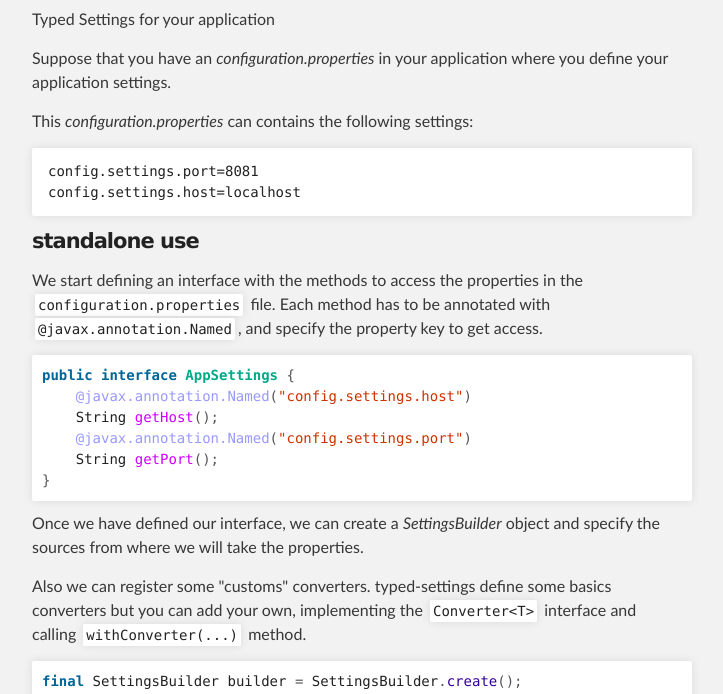
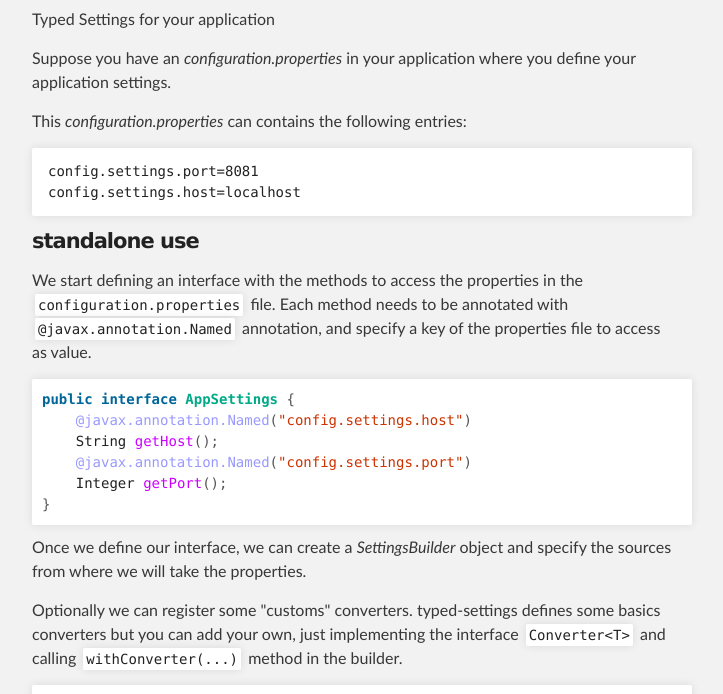
Before and after one commit to mmonti/typed-settings, a plain HTML site: page index.html in a window 1280 px wide. Shown: the part 321-1015 px from the top of the page, without its empty margins (288-1011 px from the left). Drawn offline with Linux system fonts and the light colour scheme.

```diff
--- a/index.html
+++ b/index.html
@@ -35,9 +35,9 @@
 
 <p>Typed Settings for your application</p>
 
-<p>Suppose that you have an <em>configuration.properties</em> in your application where you define your application settings.</p>
+<p>Suppose you have an <em>configuration.properties</em> in your application where you define your application settings.</p>
 
-<p>This <em>configuration.properties</em> can contains the following settings:</p>
+<p>This <em>configuration.properties</em> can contains the following entries:</p>
 
 <pre><code>config.settings.port=8081
 config.settings.host=localhost
@@ -45,26 +45,26 @@
 
 <h4>standalone use</h4>
 
-<p>We start defining an interface with the methods to access the properties in the <code>configuration.properties</code> file. Each method has to be annotated with <code>@javax.annotation.Named</code>, and specify the property key to get access.</p>
+<p>We start defining an interface with the methods to access the properties in the <code>configuration.properties</code> file. Each method needs to be annotated with <code>@javax.annotation.Named</code> annotation, and specify a key of the properties file to access as value.</p>
 
 <div class="highlight"><pre><span class="kd">public</span> <span class="kd">interface</span> <span class="nc">AppSettings</span> <span class="o">{</span>
     <span class="nd">@javax.annotation.Named</span><span class="o">(</span><span class="s">"config.settings.host"</span><span class="o">)</span>
     <span class="n">String</span> <span class="nf">getHost</span><span class="o">();</span>
     <span class="nd">@javax.annotation.Named</span><span class="o">(</span><span class="s">"config.settings.port"</span><span class="o">)</span>
-    <span class="n">String</span> <span class="nf">getPort</span><span class="o">();</span>
+    <span class="n">Integer</span> <span class="nf">getPort</span><span class="o">();</span>
 <span class="o">}</span>
 </pre></div>
 
-<p>Once we have defined our interface, we can create a <em>SettingsBuilder</em> object and specify the sources from where we will take the properties.</p>
+<p>Once we define our interface, we can create a <em>SettingsBuilder</em> object and specify the sources from where we will take the properties.</p>
 
-<p>Also we can register some "customs" converters. typed-settings define some basics converters but you can add your own, implementing the <code>Converter&lt;T&gt;</code> interface and calling <code>withConverter(...)</code> method.</p>
+<p>Optionally we can register some "customs" converters. typed-settings defines some basics converters but you can add your own, just implementing the interface <code>Converter&lt;T&gt;</code> and calling <code>withConverter(...)</code> method in the builder.</p>
 
 <div class="highlight"><pre><span class="kd">final</span> <span class="n">SettingsBuilder</span> <span class="n">builder</span> <span class="o">=</span> <span class="n">SettingsBuilder</span><span class="o">.</span><span class="na">create</span><span class="o">();</span>
 <span class="n">builder</span><span class="o">.</span><span class="na">addConfiguration</span><span class="o">(</span><span class="k">new</span> <span class="n">PropertiesConfiguration</span><span class="o">(...));</span>
 <span class="n">builder</span><span class="o">.</span><span class="na">withConverter</span><span class="o">(</span><span class="n">Converters</span><span class="o">.</span><span class="na">dateConverter</span><span class="o">(</span><span class="s">"dd.MM.yyyy"</span><span class="o">));</span>
 </pre></div>
 
-<p>Finally we have to build the Settings object. This object, is basically a factory of Proxies. On each call to <code>getSettings(...)</code> it will create a proxy object that implements the interface that we provide as parameter.</p>
+<p>Finally we have to build the Settings object. This object, is basically a factory of proxies. Each call to <code>getSettings(...)</code> method, will create a proxy object that implements the interface that we provide as method argument.</p>
 
 <div class="highlight"><pre><span class="kd">final</span> <span class="n">Settings</span> <span class="n">settings</span> <span class="o">=</span> <span class="n">builder</span><span class="o">.</span><span class="na">build</span><span class="o">();</span>
 <span class="kd">final</span> <span class="n">AppSettings</span> <span class="n">applicationSettings</span> <span class="o">=</span> <span class="n">settings</span><span class="o">.</span><span class="na">getSettings</span><span class="o">(</span><span class="n">AppSettings</span><span class="o">.</span><span class="na">class</span><span class="o">);</span>
```
Also changed, not shown: params.json (+1 -1 lines).
